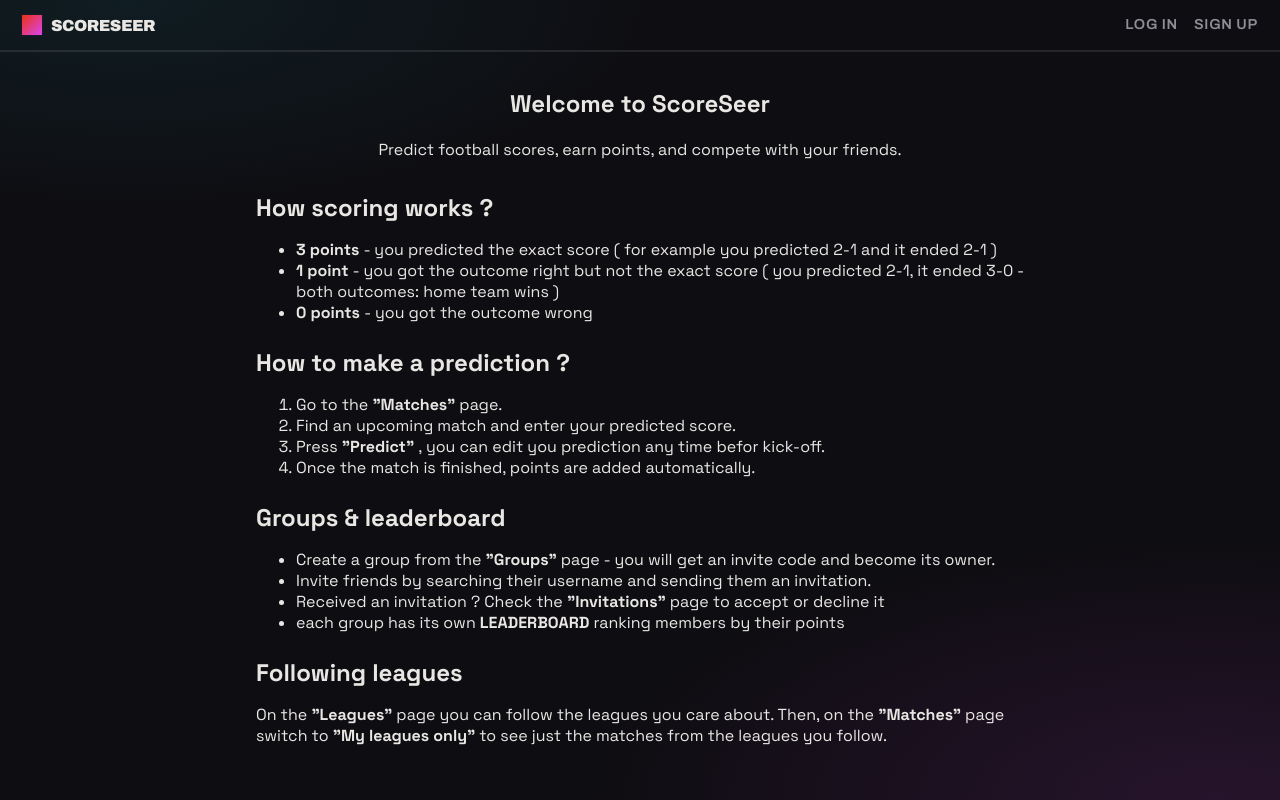
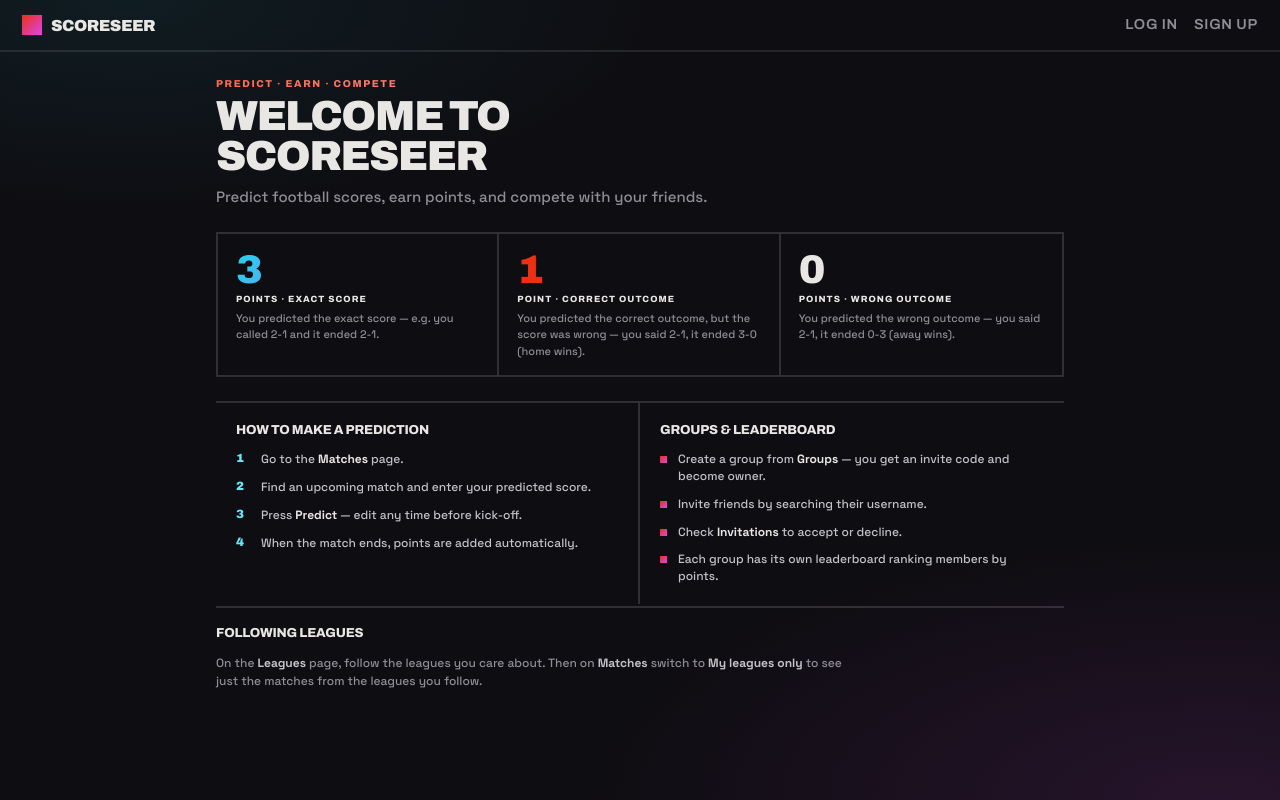
Before and after one commit to HStefan340/ScoreSeer, a React (Vite) app in the folder frontend/: page / in a window 1280 px wide. Built offline with nearby package versions, Linux system fonts and the light colour scheme.

Commit message:
Style home page design

```diff
--- a/frontend/src/pages/HomePage.css
+++ b/frontend/src/pages/HomePage.css
@@ -1,23 +1,181 @@
+/* Home page */
+
 .home-page
 {
-    padding: 1rem;
-    max-width: 800px;
+    max-width: 900px;
     margin: 0 auto;
+    padding: 26px 26px 40px;
+    animation: riseIn 0.5s ease;
 }
 
-.home-hero
+/* Hero */
+.home-kicker
 {
-    text-align: center;
-    margin-bottom: 2rem;
+    font: 800 10px var(--font-display);
+    letter-spacing: 0.16em;
+    background: var(--grad-kicker);
+    -webkit-background-clip: text;
+    background-clip: text;
+    color: transparent;
+    margin-bottom: 8px;
 }
 
-.home-section
+.home-title
 {
-    text-align: left;
-    margin-bottom: 1.5rem;
+    font: 900 42px var(--font-display);
+    letter-spacing: -1.6px;
+    line-height: 0.95;
+    margin: 0 0 10px;
+    color: var(--text);
 }
 
-.home-section h2
+.home-lead
 {
-    margin-bottom: 0.5rem;
+    font: 500 15px var(--font-body);
+    color: var(--text-muted);
+    max-width: 520px;
+    margin: 0 0 26px;
 }
+
+/* Scoring - 3 columns with dividers */
+.home-scoring
+{
+    display: grid;
+    grid-template-columns: 1fr 1fr 1fr;
+    border: 2px solid var(--border-strong);
+    margin-bottom: 24px;
+}
+
+.score-cell
+{
+    padding: 16px 18px;
+    border-right: 2px solid var(--border-strong);
+}
+
+.score-cell:last-child
+{
+    border-right: none;
+}
+
+.score-num
+{
+    font: 900 40px var(--font-display);
+    letter-spacing: -2px;
+    line-height: 1;
+}
+
+/* The "3" uses a cyan -> magenta gradient */
+.score-num-cyan
+{
+    background: linear-gradient(135deg, var(--cyan), var(--accent-magenta));
+    -webkit-background-clip: text;
+    background-clip: text;
+    color: transparent;
+}
+
+.score-num-red
+{
+   color: var(--accent-red);
+}
+
+.score-num-grey
+{
+    color: #5a5962;
+}
+
+.score-label
+{
+    font: 800 9px var(--font-display);
+    letter-spacing: 0.12em;
+    text-transform: uppercase;
+    color: var(--text);
+    margin: 4px 0 6px;
+}
+
+.score-desc
+{
+    font: 500 11px var(--font-body);
+    color: var(--text-muted);
+    line-height: 1.5;
+}
+
+/* Two-column guides */
+.home-guides
+{
+    display: grid;
+    grid-template-columns: 1fr 1fr;
+    border-top: 2px solid var(--border-strong);
+}
+
+.guide-col
+{
+    padding: 20px 20px 8px;
+}
+
+.guide-col-border
+{
+    border-right: 2px solid var(--border-strong);
+}
+
+.guide-title
+{
+    font: 800 13px var(--font-display);
+    letter-spacing: -0.2px;
+    text-transform: uppercase;
+    color: var(--text);
+    margin-bottom: 14px;
+}
+
+.guide-step
+{
+    display: flex;
+    gap: 11px;
+    margin-bottom: 11px;
+    font: 500 12px var(--font-body);
+    color: var(--text-dim);
+    line-height: 1.4;
+}
+
+.guide-step b
+{
+    color: var(--text);
+}
+
+.guide-num
+{
+    font: 900 12px var(--font-display);
+    color: var(--cyan-light);
+    width: 14px;
+    flex-shrink: 0;
+}
+
+.guide-dot
+{
+    width: 7px;
+    height: 7px;
+    background: var(--grad-primary);
+    margin-top: 5px;
+    flex-shrink: 0;
+}
+
+/* Leagues section */
+.home-leagues
+{
+    border-top: 2px solid var(--border-strong);
+    padding-top: 18px;
+    margin-top: 2px;
+}
+
+.home-leagues-text
+{
+    font: 500 12px var(--font-body);
+    color: var(--text-muted);
+    line-height: 1.5;
+    max-width: 640px;
+    margin: 0;
+}
+
+.home-leagues-text b
+{
+    color: var(--text-dim);
+}
--- a/frontend/src/pages/HomePage.tsx
+++ b/frontend/src/pages/HomePage.tsx
@@ -4,48 +4,58 @@ function HomePage()
 {
     return(
         <div className = "home-page">
-            <section className = "home-hero">
-                <h1> Welcome to ScoreSeer </h1>
-                <p> Predict football scores, earn points, and compete with your friends. </p>
-            </section>
+            {/* Hero section */}
+            <div className = "home-kicker"> PREDICT · EARN · COMPETE </div>
+            <h1 className = "home-title"> WELCOME TO<br />SCORESEER </h1>
+            <p className = "home-lead"> Predict football scores, earn points, and compete with your friends. </p>
 
-            <section className = "home-section">
-                <h2> How scoring works ? </h2>
-                <ul>
-                    <li><strong> 3 points </strong> - you predicted the exact score ( for example you predicted 2-1 and it ended 2-1 )</li>
-                    <li><strong> 1 point </strong> - you got the outcome right but not the exact score ( you predicted 2-1, it ended 3-0 - both outcomes: home team wins )</li>
-                    <li><strong> 0 points </strong> - you got the outcome wrong </li>
-                </ul>
-            </section>
+            {/* Scoring rules - 3 columns */}
+            <div className = "home-scoring">
+                <div className = "score-cell">
+                    <div className = "score-num score-num-cyan"> 3 </div>
+                    <div className = "score-label"> Points · Exact Score </div>
+                    <div className = "score-desc"> You predicted the exact score — e.g. you called 2-1 and it ended 2-1. </div>
+                </div>
 
-            <section className = " home-section">
-                <h2> How to make a prediction ? </h2>
-                <ol>
-                    <li> Go to the <strong> "Matches" </strong> page. </li>
-                    <li> Find an upcoming match and enter your predicted score. </li>
-                    <li> Press <strong> "Predict" </strong>, you can edit you prediction any time befor kick-off. </li>
-                    <li> Once the match is finished, points are added automatically. </li>
-                </ol>
-            </section>
+                <div className = "score-cell">
+                    <div className = "score-num score-num-red"> 1 </div>
+                    <div className = "score-label"> Point · Correct Outcome </div>
+                    <div className = "score-desc"> You predicted the correct outcome, but the score was wrong — you said 2-1, it ended 3-0 (home wins). </div>
+                </div>
 
-            <section className = "home-section">
-                <h2> Groups &amp; leaderboard </h2>
-                <ul>
-                    <li> Create a group from the <strong> "Groups" </strong> page - you will get an invite code and become its owner. </li>
-                    <li> Invite friends by searching their username and sending them an invitation. </li>
-                    <li> Received an invitation ? Check the <strong> "Invitations" </strong> page to accept or decline it </li>
-                    <li> each group has its own <strong> LEADERBOARD </strong> ranking members by their points </li>
-                </ul>
-            </section>
+                <div className = "score-cell">
+                    <div className = "score-num score-num-gray"> 0 </div>
+                    <div className = "score-label"> Points · Wrong Outcome </div>
+                    <div className = "score-desc"> You predicted the wrong outcome — you said 2-1, it ended 0-3 (away wins). </div>
+                </div>
+            </div>
 
-            <section className = "home-section">
-                <h2> Following leagues </h2>
-                <p>
-                    On the <strong> "Leagues" </strong> page you can follow the leagues you care about.
-                    Then, on the <strong> "Matches" </strong> page switch to <strong> "My leagues only" </strong> to see just
-                    the matches from the leagues you follow.
+            {/* Two-column guides */}
+            <div className = "home-guides">
+                <div className = "guide-col guide-col-border">
+                    <div className = "guide-title"> HOW TO MAKE A PREDICTION </div>
+                    <div className = "guide-step"><span className = "guide-num"> 1 </span><span> Go to the <b>Matches</b> page. </span> </div>
+                    <div className = "guide-step"><span className = "guide-num"> 2 </span><span> Find an upcoming match and enter your predicted score. </span> </div>
+                    <div className = "guide-step"><span className = "guide-num"> 3 </span><span> Press <b>Predict</b> — edit any time before kick-off. </span> </div>
+                    <div className = "guide-step"><span className = "guide-num"> 4 </span><span> When the match ends, points are added automatically. </span> </div>
+                </div>
+
+                <div className = "guide-col">
+                    <div className = "guide-title"> GROUPS &amp; LEADERBOARD </div>
+                    <div className="guide-step"><span className="guide-dot"></span><span> Create a group from <b>Groups</b> — you get an invite code and become owner. </span></div>
+                    <div className="guide-step"><span className="guide-dot"></span><span> Invite friends by searching their username. </span></div>
+                    <div className="guide-step"><span className="guide-dot"></span><span> Check <b>Invitations</b> to accept or decline. </span></div>
+                    <div className="guide-step"><span className="guide-dot"></span><span> Each group has its own leaderboard ranking members by points. </span></div>
+                </div>
+            </div>
+
+            {/* Leagues section */}
+            <div className = "home-leagues">
+                <div className = "guide-title"> FOLLOWING LEAGUES </div>
+                <p className = "home-leagues-text">
+                    On the <b>Leagues</b> page, follow the leagues you care about. Then on <b>Matches</b> switch to <b>My leagues only</b> to see just the matches from the leagues you follow.
                 </p>
-            </section>
+            </div>
         </div>
     );
 }
```
